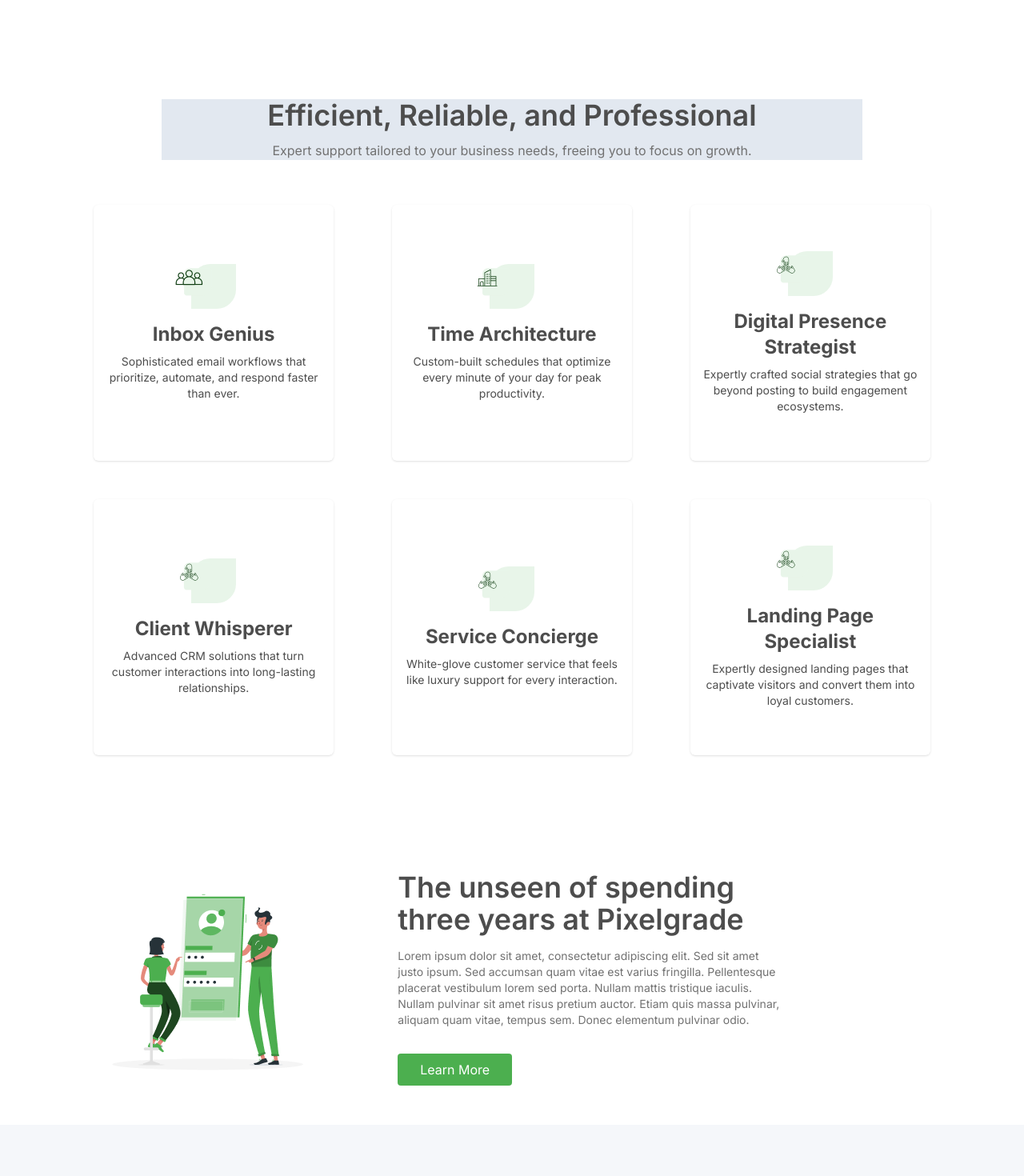
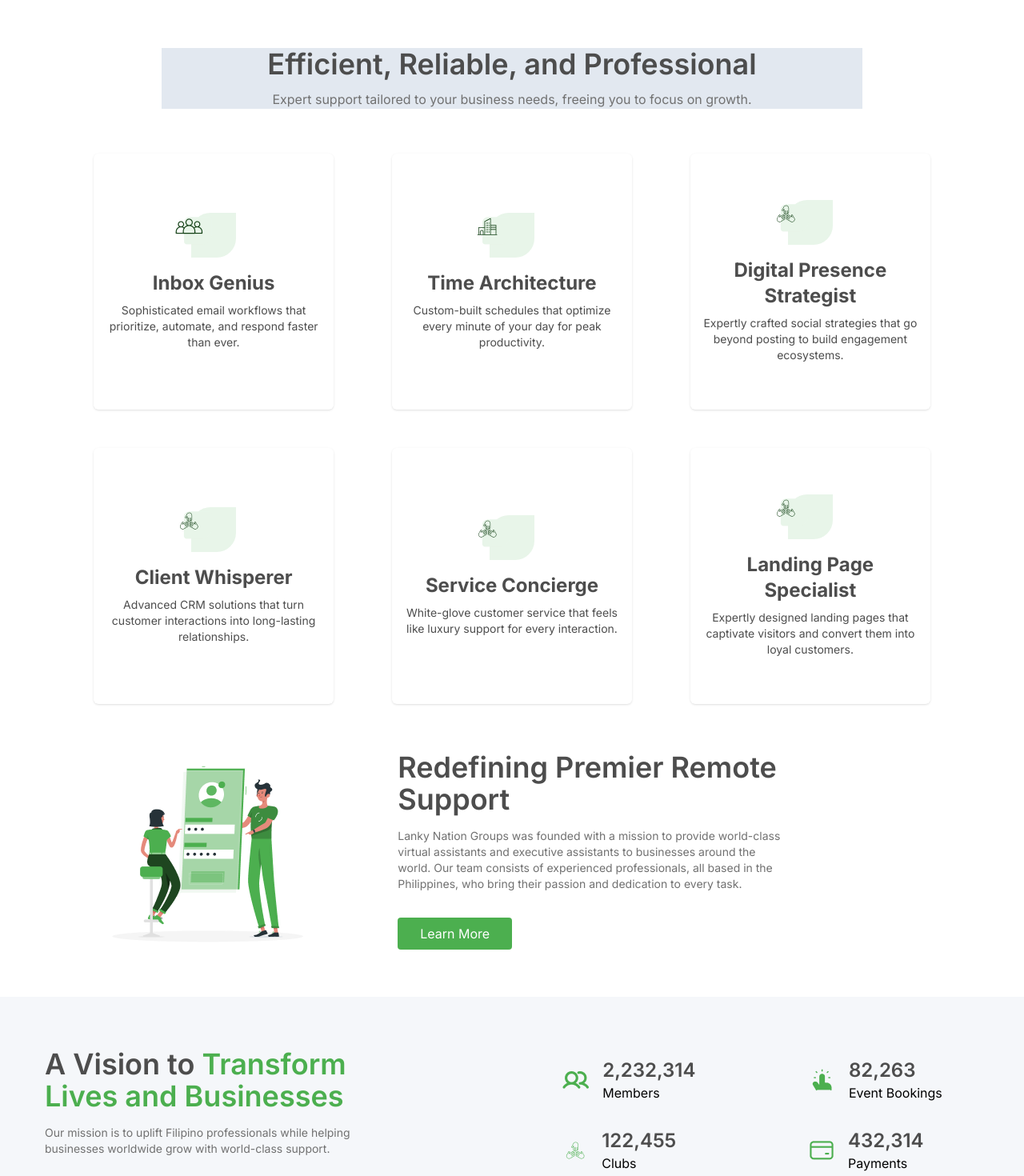
Before and after one commit to KarlStevenRequinto/lankygroups-website, a React (Vite) app: page / in a window 1280 px wide. Shown: the part 820-2290 px from the top of the page at 80% size. Built offline with nearby package versions, Linux system fonts and the light colour scheme.

Commit message:
about section and services section update

```diff
--- a/src/components/About.jsx
+++ b/src/components/About.jsx
@@ -3,18 +3,18 @@ import banner2 from "../assets/banner2.png";
 
 const About = () => {
     return (
-        <div >
+        <div>
             <div className="px-4 lg:px-14 max-w-screen-2xl mx-auto my-8" id="about">
                 <div className="md:w-11/12 mx-auto flex flex-col md:flex-row justify-between items-center gap-12">
                     <div>
                         <img src={banner2} alt="image" />
                     </div>
                     <div className="md:w-3/5 mx-auto">
-                        <h2 className="text-4xl text-neutralDGrey font-semibold mb-4 md:w-4/5">The unseen of spending three years at Pixelgrade</h2>
+                        <h2 className="text-4xl text-neutralDGrey font-semibold mb-4 md:w-4/5">Redefining Premier Remote Support</h2>
                         <p className="md:w-3/4 text-sm text-neutralGrey mb-8">
-                            Lorem ipsum dolor sit amet, consectetur adipiscing elit. Sed sit amet justo ipsum. Sed accumsan quam vitae est varius
-                            fringilla. Pellentesque placerat vestibulum lorem sed porta. Nullam mattis tristique iaculis. Nullam pulvinar sit amet
-                            risus pretium auctor. Etiam quis massa pulvinar, aliquam quam vitae, tempus sem. Donec elementum pulvinar odio.
+                            Lanky Nation Groups was founded with a mission to provide world-class virtual assistants and executive assistants to
+                            businesses around the world. Our team consists of experienced professionals, all based in the Philippines, who bring their
+                            passion and dedication to every task.
                         </p>
                         <button className="btn-primary">Learn More</button>
                     </div>
@@ -23,11 +23,11 @@ const About = () => {
 
             <div className="px-4 lg:px-14 max-w-screen-2xl mx-auto bg-neutralSilver py-16">
                 <div className="flex flex-col md:flex-row justify-between items-center gap-8">
-                    <div className="md:w-1/2">
+                <div className="md:w-1/2">
                         <h2 className="text-4xl text-neutralDGrey font-semibold mb-4 md:w-2/3">
-                            Helping a local <span className="text-brandPrimary">business reinvent itself</span>
+                            A Vision to <span className="text-brandPrimary">Transform Lives and Businesses</span>
                         </h2>
-                        <p className="md:w-3/4 text-sm text-neutralGrey mb-8">We reached here with our hard work and dedication</p>
+                        <p className="md:w-3/4 text-sm text-neutralGrey mb-8">Our mission is to uplift Filipino professionals while helping businesses worldwide grow with world-class support.</p>
                     </div>
 
                     <div className="md:w-1/2 mx-auto flex sm:flex-row flex-col sm:items-center justify-around gap-12">
--- a/src/components/Services.jsx
+++ b/src/components/Services.jsx
@@ -40,12 +40,12 @@ const Services = () => {
         },
     ];
     return (
-        <div className="md:px-14 py-16 max-w-screen-2xl mx-auto" id="service">
-            <div className="text-center my-8">
+        <div className="md:px-14 max-w-screen-2xl mx-auto" id="service">
+            <div className="text-center">
                 {/* <h2 className="text-4xl text-neutralDGrey font-semibold mb-2">Our Clients</h2>
-                <p className="text-neutralGrey">We have been working with some Fortune 500+ clients</p> */}
+                <p className="text-neutralGrey">We have been working with some Fortune 500+ clients</p>
 
-                {/* <div>images here</div> */}
+                <div>images here</div> */}
 
                 <div className="mt-20 md:w-3/4 mx-auto text-center bg-slate-200">
                     <h2 className="text-4xl text-neutralDGrey font-semibold mb-3">Efficient, Reliable, and Professional</h2>
@@ -54,7 +54,7 @@ const Services = () => {
 
                 <div className="mt-14 grid lg:grid-cols-3 md:grid-cols-2 grid-cols-1 md:w-11/12 mx-auto gap-12">
                     {services.map((service) => (
-                        <div key={service.id} className="px-4 py-8 text-center md:w-[300px] mx-auto md:h-80 rounded-md shadow cursor-pointer hover:-translate-y-5 hover:border-b-4 hover:border-indigo-700 transition-all duration-300 flex items-center justify-center h-full ">
+                        <div key={service.id} className="px-4 py-8 text-center md:w-[300px] mx-auto md:h-80 rounded-md shadow hover:-translate-y-5 hover:border-b-4 hover:border-indigo-700 transition-all duration-300 flex items-center justify-center h-full ">
                             <div>
                                 <div className="bg-[#E8F5E9] h-14 w-14 mb-4 mx-auto rounded-tl-3xl rounded-br-3xl">
                                     <img src={service.image} alt="image" className="-ml-5"/>
```
